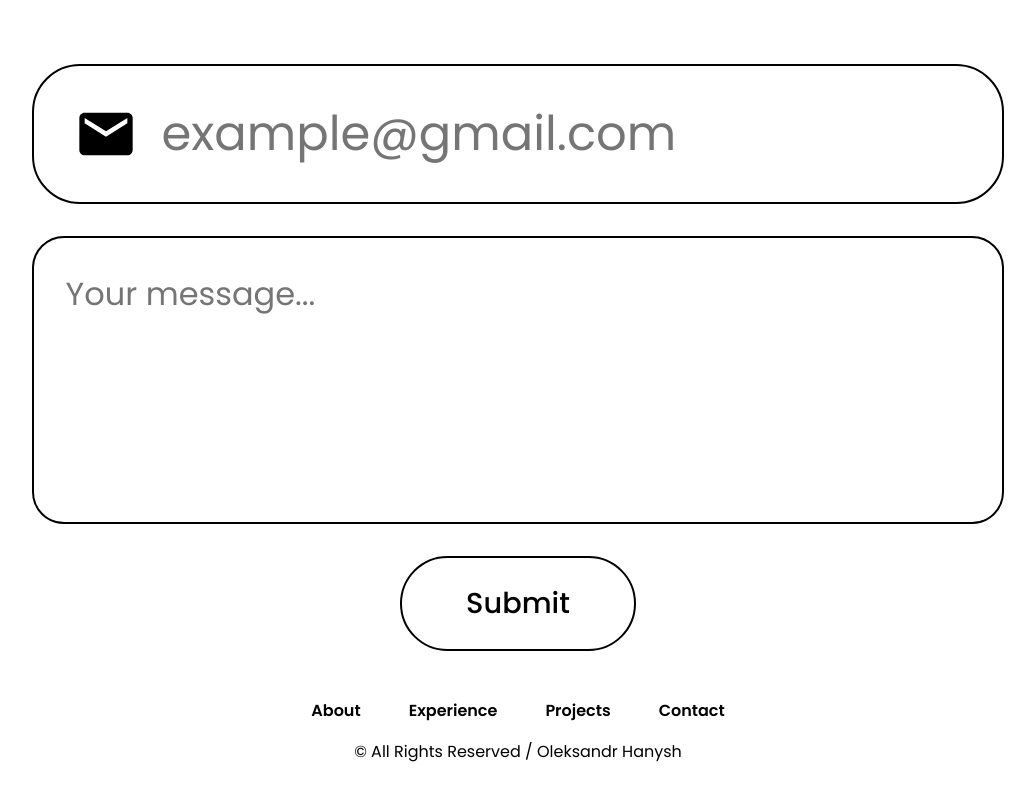
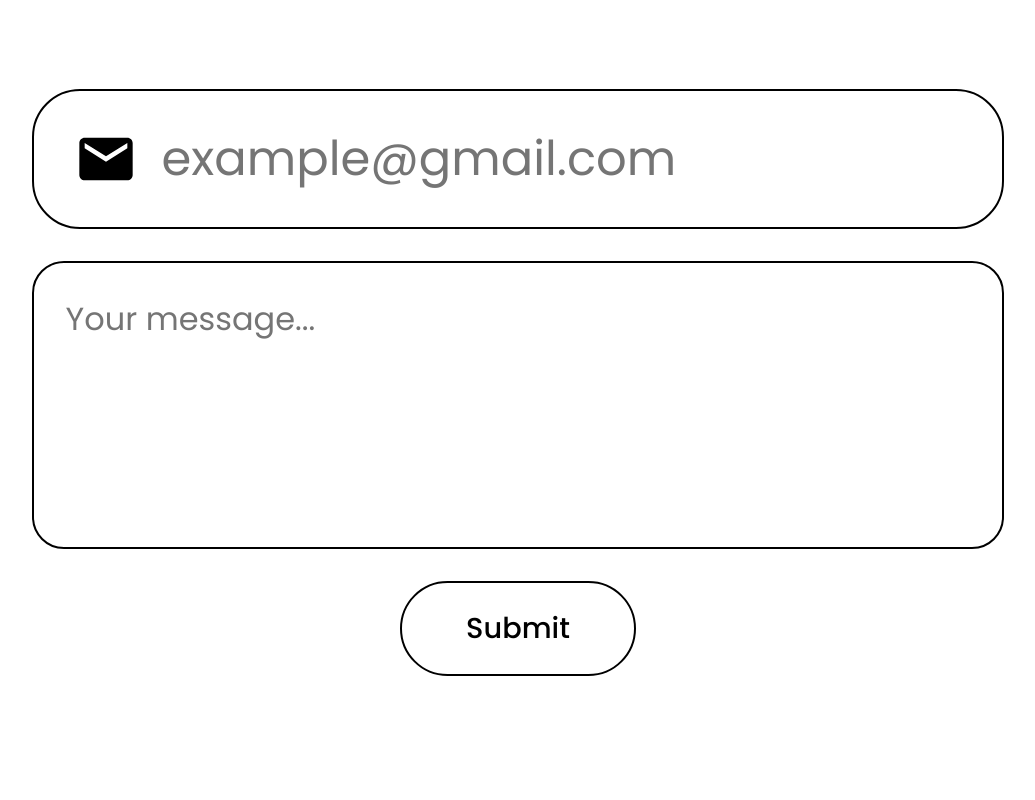
Before and after one commit to 7scaiman/portfolio, a React (Vite) app: page / in a window 1280 px wide. Shown: the part 4053-4853 px from the top of the page, without its empty margins (122-1157 px from the left). After the commit the page ends 4729 px from the top, so only its background shows below. Built offline with nearby package versions, Linux system fonts and the light colour scheme.

Commit message:
goddamnfix2

```diff
--- a/src/App.jsx
+++ b/src/App.jsx
@@ -1,16 +1,21 @@
 import './App.css'
-import Navbar from "./components/Navbar.jsx";
+
+import Navbar from './components/Navbar.jsx';
 import About from "./components/About.jsx";
 import Experience from "./components/Experience.jsx";
 import Projects from "./components/Projects.jsx";
 import ContactsMe from "./components/ContactsMe.jsx";
 import BTEC from './components/BTEC.jsx';
 
+import Unit11 from "./units/Unit11.jsx";
 
+import {
+    BrowserRouter,
+    Routes,
+    Route
+} from "react-router-dom";
 
-function App() {
-
-
+function HomePage() {
     return (
         <>
             <Navbar/>
@@ -19,26 +24,25 @@ function App() {
             <Projects/>
             <BTEC/>
             <ContactsMe/>
-        <footer>
-            <ul>
-                <li>
-                    <a href="#about">About</a>
-                </li>
-                <li>
-                    <a href="#experience">Experience</a>
-                </li>
-                <li>
-                    <a href="#projects">Projects</a>
-                </li>
-                <li>
-                    <a href="#contact">Contact</a>
-                </li>
-            </ul>
-            <p className="copyright">© All Rights Reserved / Oleksandr Hanysh</p>
-        </footer>
-
         </>
     )
 }
 
+function App() {
+
+    return (
+        <BrowserRouter>
+
+            <Routes>
+
+                <Route path="/" element={<HomePage />} />
+
+                <Route path="/Unit11" element={<Unit11 />} />
+
+            </Routes>
+
+        </BrowserRouter>
+    )
+}
+
 export default App
--- a/src/components/BTEC.jsx
+++ b/src/components/BTEC.jsx
@@ -6,6 +6,7 @@ import CodeIcon from '@mui/icons-material/Code';
 import SchoolIcon from '@mui/icons-material/School';
 import MenuBookIcon from '@mui/icons-material/MenuBook';
 import StorageIcon from '@mui/icons-material/Storage';
+import { Link } from "react-router-dom";
 function BTEC(props) {
     return (
         <section id="BTEC" className="BTEC-section">
@@ -30,6 +31,7 @@ function BTEC(props) {
                 and coursework.
 
             </p>
+            <Link to="/Unit11">Unit 11 - Computer Networks</Link>
         </Box>
 
         <Box className="BTEC-image-box">
--- /dev/null
+++ b/src/units/Unit11.jsx
@@ -0,0 +1,12 @@
+import React from 'react';
+function Unit11(props) {
+    return (
+     <>
+     <h1>
+        Unit11
+     </h1>
+     </>
+    );
+}
+
+export default Unit11;
```
Lines whose indentation alone changed are shown as unchanged.
